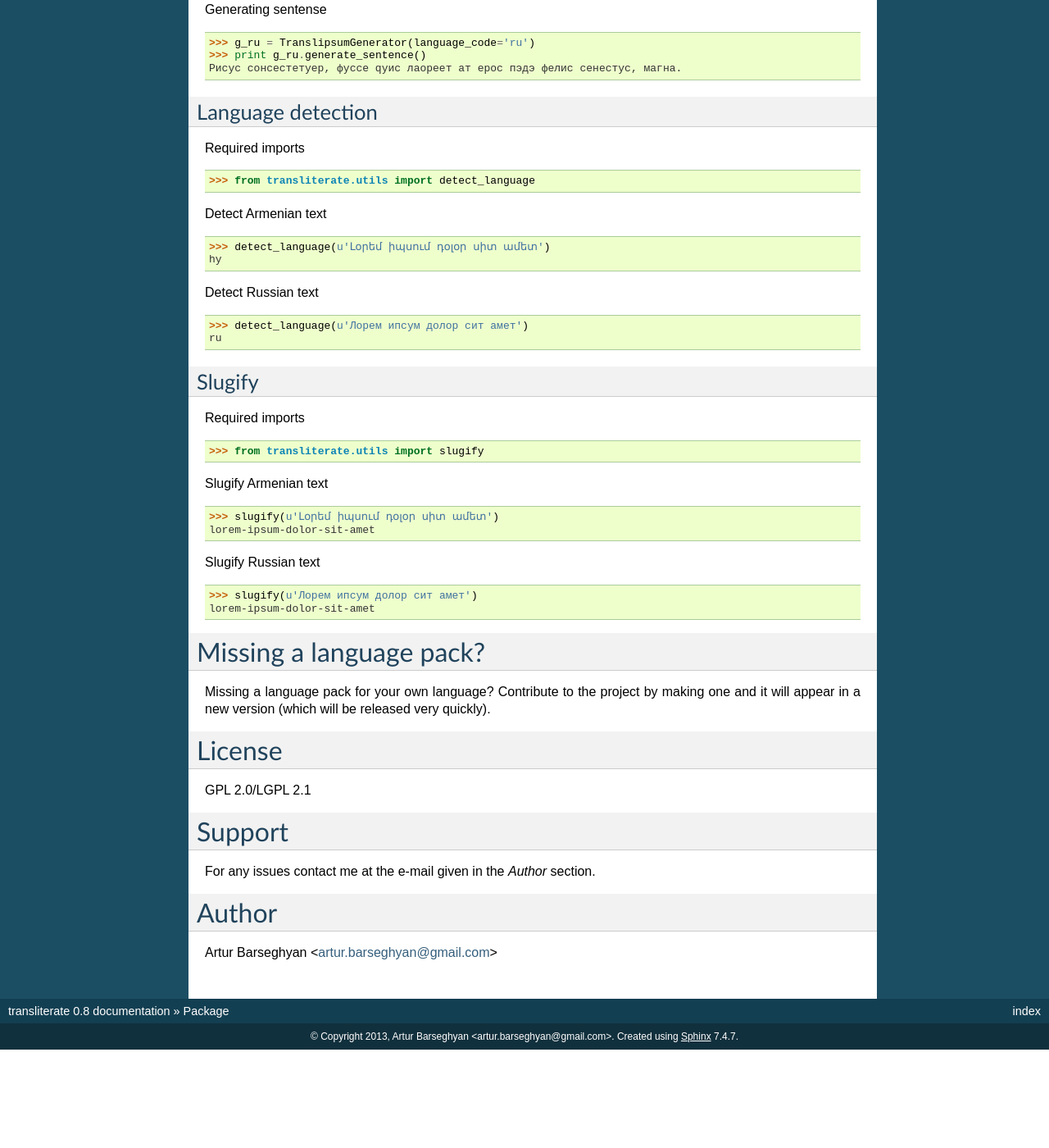
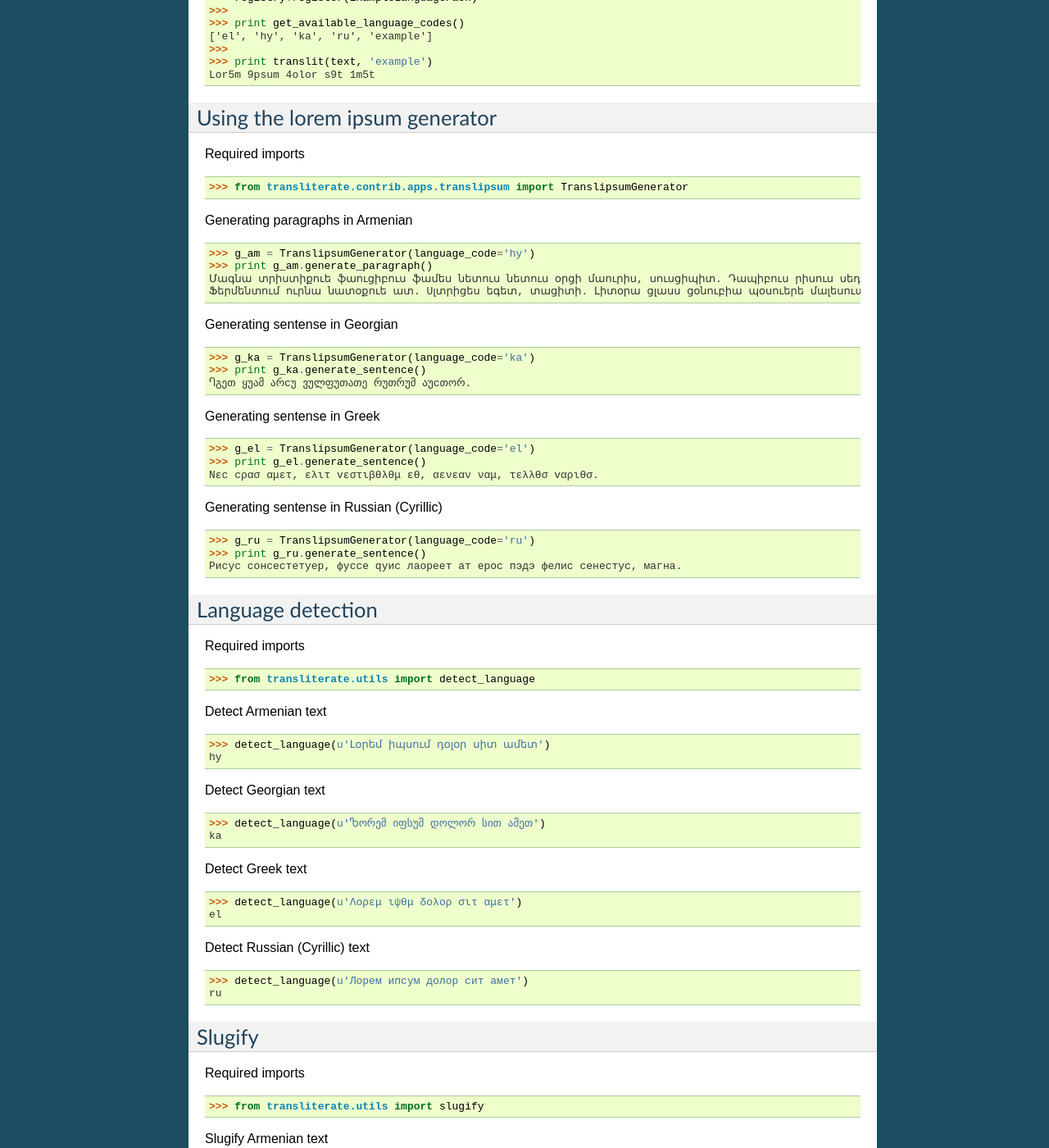
Before and after one commit to barseghyanartur/transliterate, a Sphinx documentation site: the page built from docs/index.rst, in a window 1280 px wide and 1400 px high, scrolled down 2477 px. Shown: the whole window at 82% size. Built offline with Sphinx 7.4.7, drawn with Linux system fonts in a browser that asks for light colours; before the commit the page ends 3757 px from its top, so only the background shows below that; some of the changed text lies outside the part shown.

Commit message:
greek got status beta; tiny package improvements; version update; docs update

```diff
--- a/docs/conf.py
+++ b/docs/conf.py
@@ -49,9 +49,9 @@ copyright = u'2013, Artur Barseghyan <artur.barseghyan@gmail.com>'
 # built documents.
 #
 # The short X.Y version.
-version = '0.8'
+version = '0.9'
 # The full version, including alpha/beta/rc tags.
-release = '0.8'
+release = '0.9'
 
 # The language for content autogenerated by Sphinx. Refer to documentation
 # for a list of supported languages.
--- a/docs/index.rst
+++ b/docs/index.rst
@@ -11,7 +11,7 @@ Comes with language packs for the following languages (listed in alphabetical or
 
 - Armenian
 - Georgian (beta)
-- Greek (alpha)
+- Greek (beta)
 - Russian
 
 There are also a number of useful tools included, such as:
@@ -58,6 +58,16 @@ Transliteration to Armenian
 >>> print translit(text, 'hy')
 Լօրեմ իպսում դօլօր սիտ ամետ
 
+Transliteration to Georgian
+
+>>> print translit(text, 'ka')
+Ⴊორემ იფსუმ დოლორ სით ამეთ
+
+Transliteration to Greek
+
+>>> print translit(text, 'el')
+Λορεμ ιψθμ δολορ σιτ αμετ
+
 Transliteration to Russian
 
 >>> print translit(text, 'ru')
@@ -66,11 +76,21 @@ Transliteration to Russian
 List of available (registered) languages
 
 >>> print get_available_language_codes()
-['ru', 'hy']
+['el', 'hy', 'ka', 'ru']
 
 Reversed transliteration from Armenian
 
 >>> print translit(u"Լօրեմ իպսում դօլօր սիտ ամետ", 'hy', reversed=True)
+Lorem ipsum dolor sit amet
+
+Reversed transliteration from Georgian
+
+>>> print translit(u"Ⴊორემ იფსუმ დოლორ სით ამეთ", 'ka', reversed=True)
+Lorem ipsum dolor sit amet
+
+Reversed transliteration from Greek
+
+>>> print translit(u"Λορεμ ιψθμ δολορ σιτ αμετ", 'el', reversed=True)
 Lorem ipsum dolor sit amet
 
 Reversed transliteration from Russian
@@ -104,7 +124,7 @@ Registering a custom language pack
 >>> registry.register(ExampleLanguagePack)
 >>>
 >>> print get_available_language_codes()
-['ru', 'hy', 'example']
+['el', 'hy', 'ka', 'ru', 'example']
 >>>
 >>> print translit(text, 'example')
 Lor5m 9psum 4olor s9t 1m5t
@@ -115,14 +135,26 @@ Required imports
 
 >>> from transliterate.contrib.apps.translipsum import TranslipsumGenerator
 
-Generating paragraphs
+Generating paragraphs in Armenian
 
 >>> g_am = TranslipsumGenerator(language_code='hy')
 >>> print g_am.generate_paragraph()
 Մագնա տրիստիքուե ֆաուցիբուս ֆամես նետուս նետուս օրցի մաուրիս, սուսցիպիտ. Դապիբուս րիսուս սեդ ադիպիսցինգ դիցտում.
 Ֆերմենտում ուրնա նատօքուե ատ. Uլտրիցես եգետ, տացիտի. Լիտօրա ցլասս ցօնուբիա պօսուերե մալեսուադա ին իպսում իդ պեր վե.
 
-Generating sentense
+Generating sentense in Georgian
+
+>>> g_ka = TranslipsumGenerator(language_code='ka')
+>>> print g_ka.generate_sentence()
+Ⴄგეთ ყუამ არcუ ვულფუთათე რუთრუმ აუcთორ.
+
+Generating sentense in Greek
+
+>>> g_el = TranslipsumGenerator(language_code='el')
+>>> print g_el.generate_sentence()
+Νεc cρασ αμετ, ελιτ vεστιβθλθμ εθ, αενεαν ναμ, τελλθσ vαριθσ.
+
+Generating sentense in Russian (Cyrillic)
 
 >>> g_ru = TranslipsumGenerator(language_code='ru')
 >>> print g_ru.generate_sentence()
@@ -139,7 +171,17 @@ Detect Armenian text
 >>> detect_language(u'Լօրեմ իպսում դօլօր սիտ ամետ')
 hy
 
-Detect Russian text
+Detect Georgian text
+
+>>> detect_language(u'Ⴊორემ იფსუმ დოლორ სით ამეთ')
+ka
+
+Detect Greek text
+
+>>> detect_language(u'Λορεμ ιψθμ δολορ σιτ αμετ')
+el
+
+Detect Russian (Cyrillic) text
 
 >>> detect_language(u'Лорем ипсум долор сит амет')
 ru
@@ -155,7 +197,17 @@ Slugify Armenian text
 >>> slugify(u'Լօրեմ իպսում դօլօր սիտ ամետ')
 lorem-ipsum-dolor-sit-amet
 
-Slugify Russian text
+Slugify Georgian text
+
+>>> slugify(u'Ⴊორემ იფსუმ დოლორ სით ამეთ')
+lorem-ipsum-dolor-sit-amet
+
+Slugify Greek text
+
+>>> slugify(u'Λορεμ ιψθμ δολορ σιτ αμετ')
+lorem-ipsum-dolor-sit-amet
+
+Slugify Russian (Cyrillic) text
 
 >>> slugify(u'Лорем ипсум долор сит амет')
 lorem-ipsum-dolor-sit-amet
--- a/setup.py
+++ b/setup.py
@@ -6,7 +6,7 @@ try:
 except:
     readme = ''
 
-version = '0.8'
+version = '0.9'
 
 setup(
     name = 'transliterate',
--- a/src/transliterate/__init__.py
+++ b/src/transliterate/__init__.py
@@ -1,6 +1,6 @@
 __title__ = 'transliterate.__init__'
-__version__ = '0.8'
-__build__ = 0x000008
+__version__ = '0.9'
+__build__ = 0x000009
 __author__ = 'Artur Barseghyan'
 __all__ = ('autodiscover',)
 
```
Also changed, not shown: readme.rst (+59 -7 lines), 14 other files.
